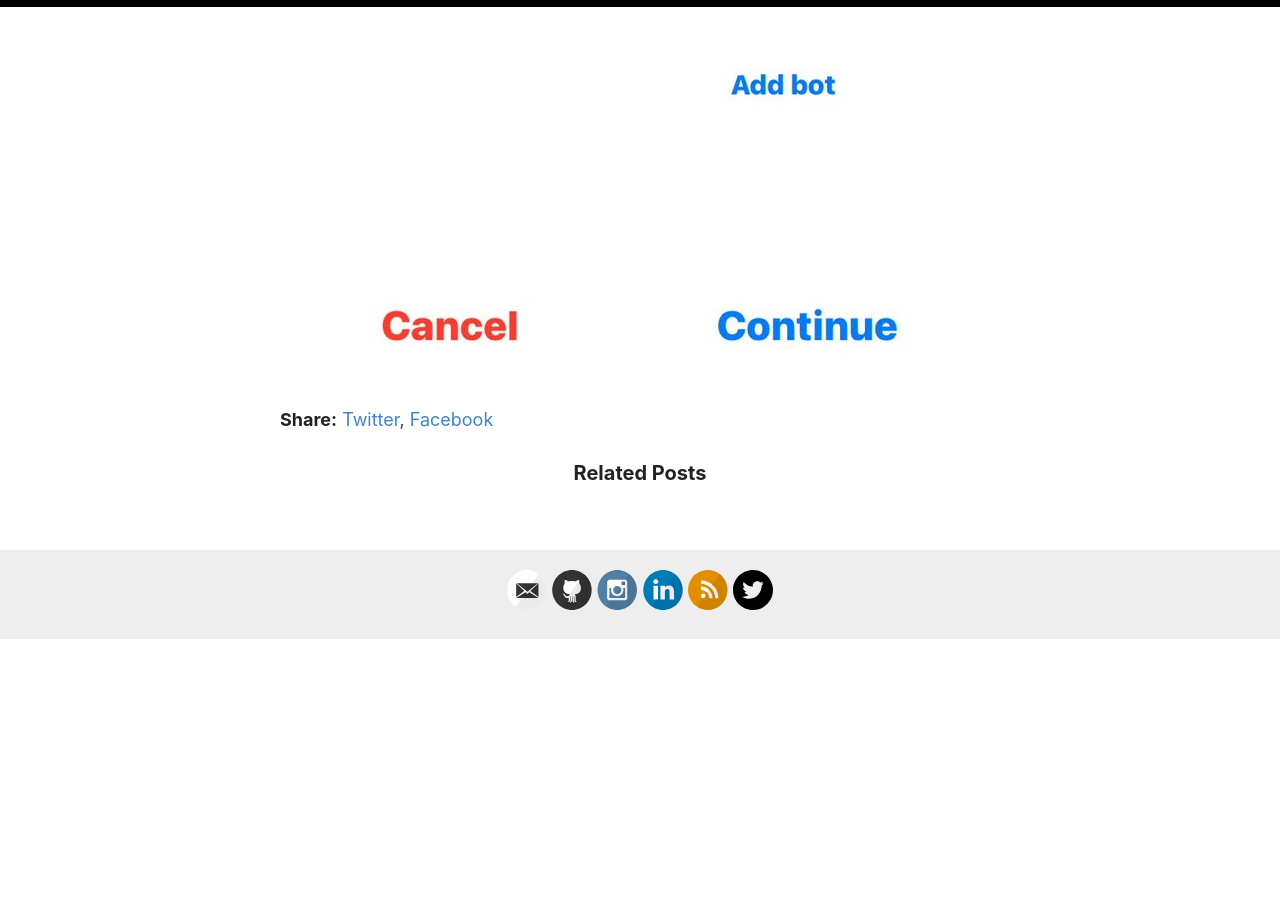
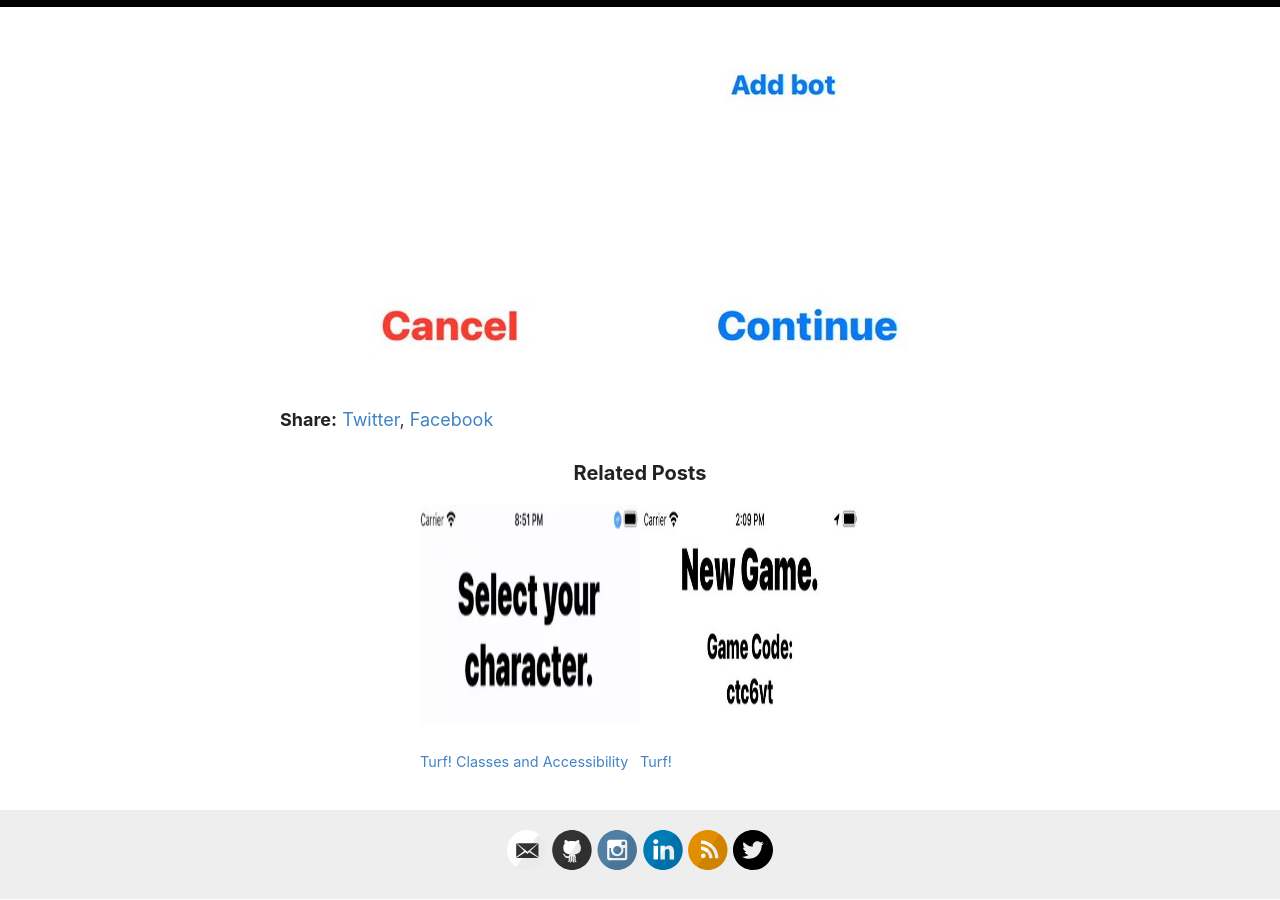
Before and after one commit to lucashaley/lucashaley.github.io, a Jekyll site: the page built from _posts/2022-02-02-real-time-dynamic-matchmaking.md, in a window 1280 px wide and 900 px high, scrolled down 1013 px. Built offline with Jekyll 4.4.1, drawn with Linux system fonts in a browser that asks for light colours; before the commit the page ends 1653 px from its top, so only the background shows below that.

Commit message:
Updated Real Time Dynamic Matchmaking

```diff
--- a/_posts/2022-02-02-real-time-dynamic-matchmaking.md
+++ b/_posts/2022-02-02-real-time-dynamic-matchmaking.md
@@ -1,13 +1,14 @@
 ---
 title: Real-time Dynamic Matchmaking
-date: 2022-02-02 00:00:00 Z
+date: 2022-02-01 16:00:00 -08:00
 categories:
 - Programming
+excerpt: 'Small victories. '
+splash_image: "/uploads/824d5764-538b-415a-8305-c5511ac7148f.jpeg"
+posts:
+- Turf! Classes and Accessibility
+- Turf!
 layout: post
-excerpt: 'Small victories. '
-splash: "/uploads/824d5764-538b-415a-8305-c5511ac7148f.jpeg"
-similar_pages:
-- _posts/2022-10-07-turf.md
 ---
 
 I haven’t been posting much about this project, but sometimes something works and you just have to show out-of-context victories. Real-time dynamic location-based matchmaking is hard.
```
